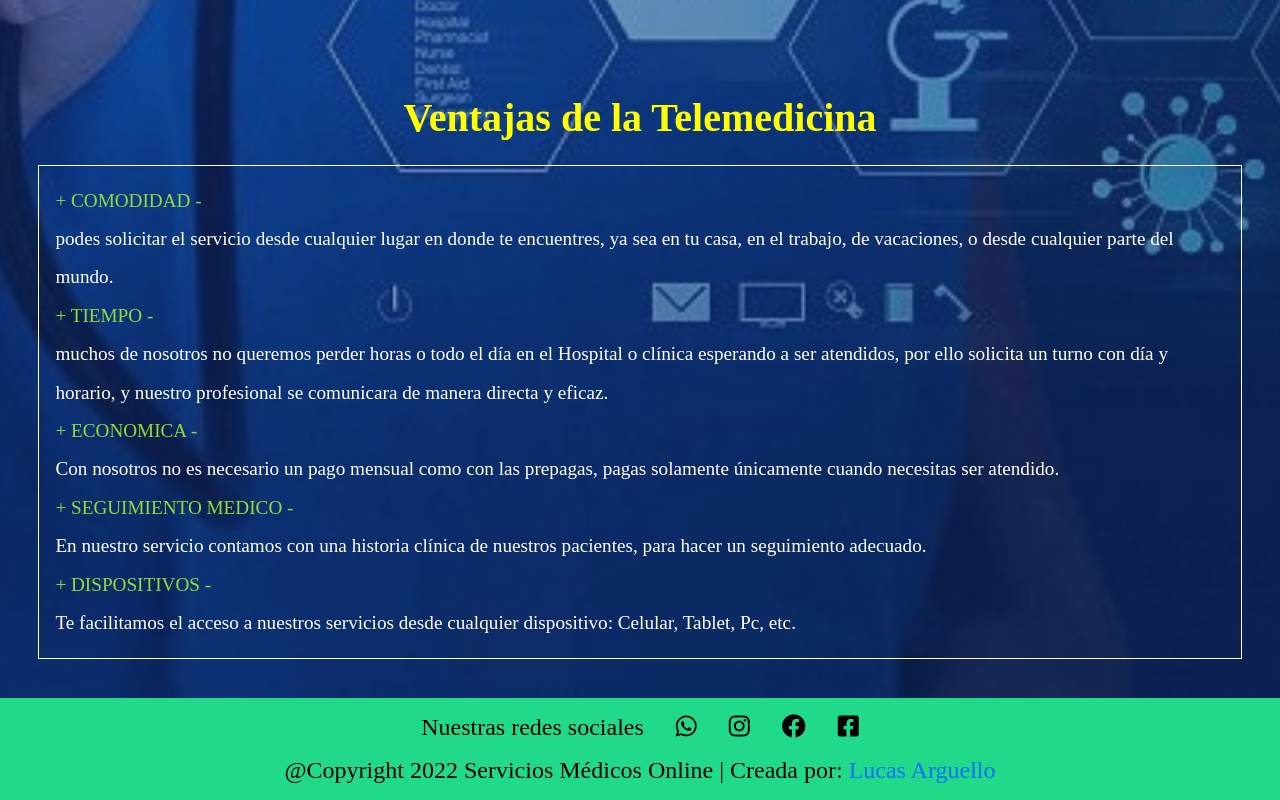
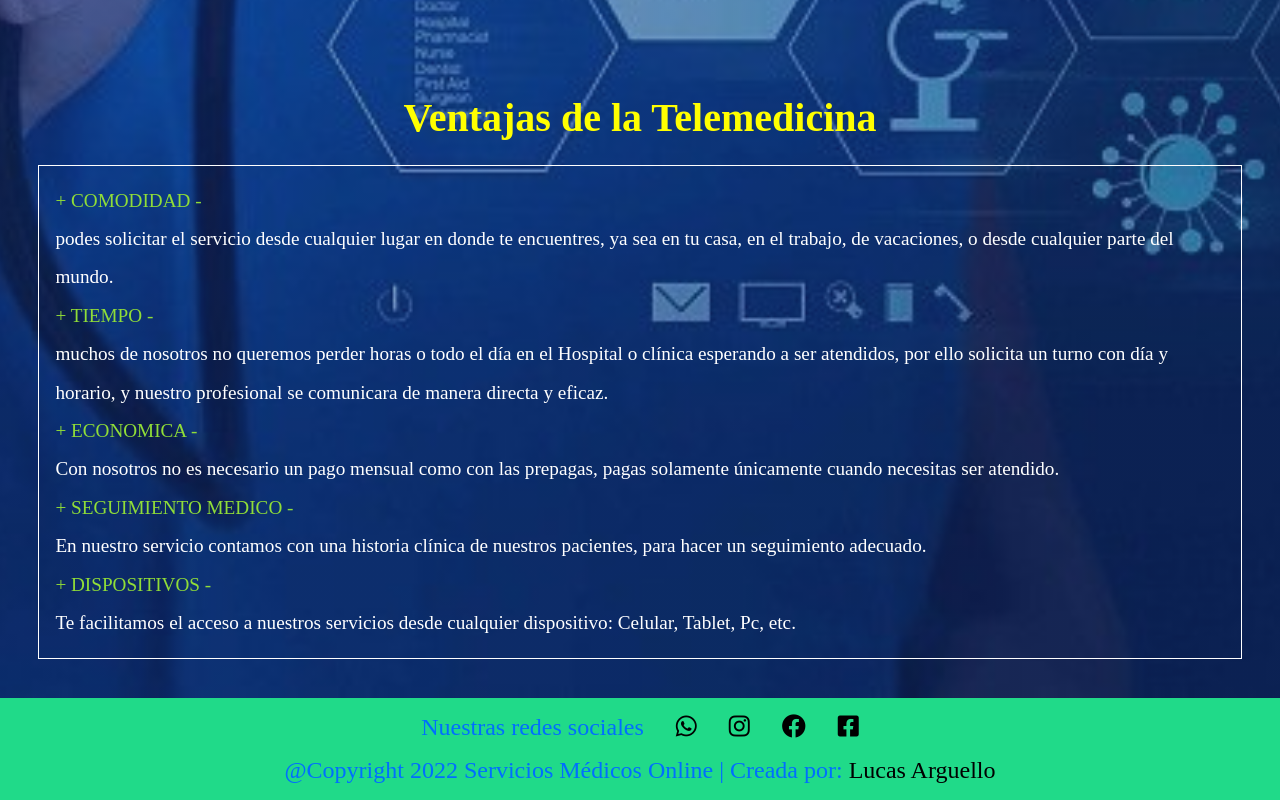
Before and after one commit to lucas-arguello/PF-LucasIvanArguello, a website: page index.html in a window 1280 px wide. Shown: the part 1050-1850 px from the top of the page. Drawn offline with nearby package versions, Linux system fonts and the light colour scheme.

Commit message:
Modific. Footer

```diff
--- a/scss/_footer.scss
+++ b/scss/_footer.scss
@@ -1,7 +1,7 @@
 footer {
   padding: 1rem 0;
   text-align: center;
-  color:map-get($text-color, text-1);
+  color:map-get($text-color, text-4);
   background: $backg-color;
     .footer__container {
     @include flex-content(center);
@@ -13,6 +13,6 @@ footer {
   }
   .autor {
     text-decoration: none;
-    color: map-get($text-color, text-4);
+    color: map-get($text-color, text-1);
   }
 }
```
Also changed, not shown: css/style.css.
